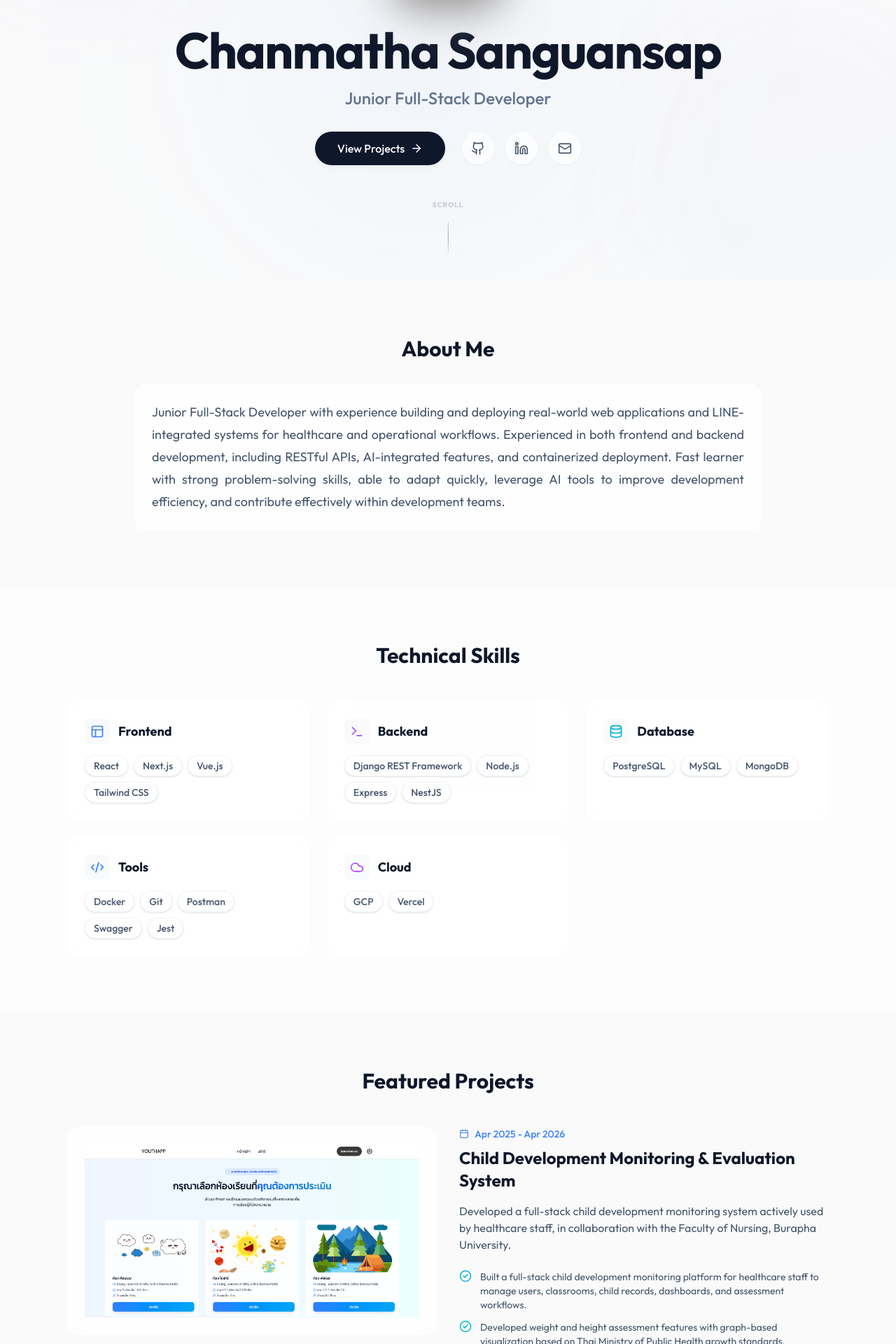
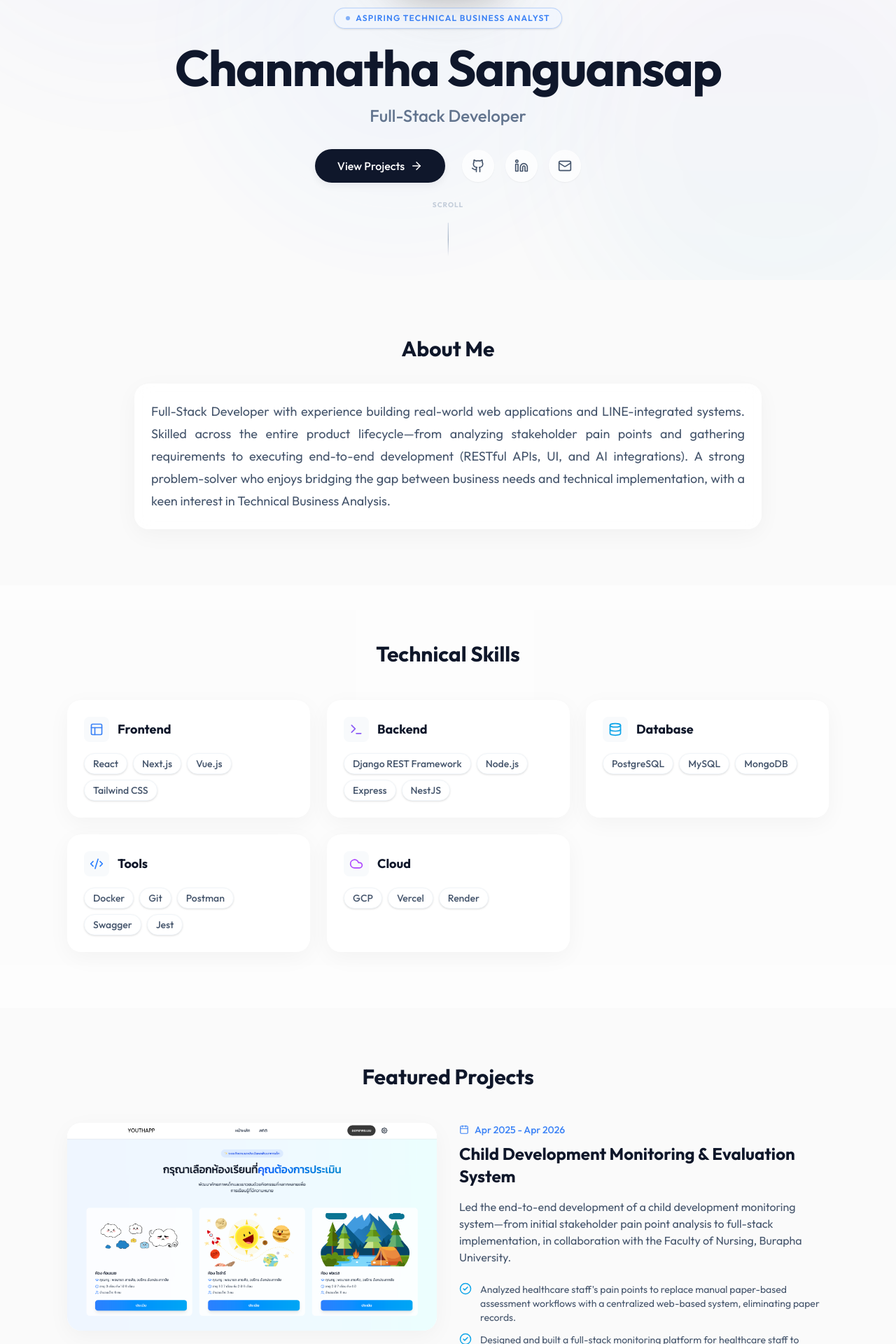
Before and after one commit to chanmathaearth/portfolio_chanmatha, a React (Vite) app: page / in a window 1280 px wide. Shown: the part 400-2320 px from the top of the page at 70% size. Built offline with nearby package versions, Linux system fonts and the light colour scheme.

Commit message:
feat(ui): revamp UI with vibrant theme, scroll animations, and performance optimizations

```diff
--- a/src/data/portfolio.ts
+++ b/src/data/portfolio.ts
@@ -4,9 +4,10 @@ import studforceImg from "../assets/studforce.png";
 
 export const portfolioData: PortfolioData = {
   name: "Chanmatha Sanguansap",
-  role: "Junior Full-Stack Developer",
-  summary:
-    "Junior Full-Stack Developer with experience building and deploying real-world web applications and LINE-integrated systems for healthcare and operational workflows. Experienced in both frontend and backend development, including RESTful APIs, AI-integrated features, and containerized deployment. Fast learner with strong problem-solving skills, able to adapt quickly, leverage AI tools to improve development efficiency, and contribute effectively within development teams.",
+  role: "Full-Stack Developer",
+  tagline: "Aspiring Technical Business Analyst",
+summary:
+  "Full-Stack Developer with experience building real-world web applications and LINE-integrated systems. Skilled across the entire product lifecycle—from analyzing stakeholder pain points and gathering requirements to executing end-to-end development (RESTful APIs, UI, and AI integrations). A strong problem-solver who enjoys bridging the gap between business needs and technical implementation, with a keen interest in Technical Business Analysis.",
   contact: {
     phone: "0631174147",
     email: "chanmathaearth@gmail.com",
@@ -32,22 +33,22 @@ export const portfolioData: PortfolioData = {
     },
     {
       category: "Cloud",
-      skills: ["GCP", "Vercel"],
+      skills: ["GCP", "Vercel", "Render"],
     },
   ],
   projects: [
     {
       title: "Child Development Monitoring & Evaluation System",
       date: "Apr 2025 - Apr 2026",
-      description:
-        "Developed a full-stack child development monitoring system actively used by healthcare staff, in collaboration with the Faculty of Nursing, Burapha University.",
-      highlights: [
-    "Built a full-stack child development monitoring platform for healthcare staff to manage users, classrooms, child records, dashboards, and assessment workflows.",
-    "Developed weight and height assessment features with graph-based visualization based on Thai Ministry of Public Health growth standards.",
-    "Integrated LINE LIFF and Gemini LLM to build a parent-facing chatbot, allowing parents to securely access personalized child development data through LINE.",
-    "Replaced manual paper-based assessment workflows with a centralized web-based system, eliminating paper records and improving data accessibility for healthcare staff.",
-    "Deployed containerized applications using Docker on GCP VM and Vercel."
-      ],
+description:
+  "Led the end-to-end development of a child development monitoring system—from initial stakeholder pain point analysis to full-stack implementation, in collaboration with the Faculty of Nursing, Burapha University.",
+highlights: [
+  "Analyzed healthcare staff's pain points to replace manual paper-based assessment workflows with a centralized web-based system, eliminating paper records.",
+  "Designed and built a full-stack monitoring platform for healthcare staff to manage users, classrooms, child records, dashboards, and assessment workflows.",
+  "Implemented weight and height assessment features with graph-based visualization based on Thai Ministry of Public Health growth standards.",
+  "Integrated LINE LIFF and Gemini LLM to build a parent-facing chatbot, allowing parents to securely access personalized child development data through LINE.",
+  "Successfully deployed containerized applications using Docker on GCP VM and Vercel for production use."
+],
       tech: ["React", "Django REST Framework", "MySQL", "Docker", "GCP", "LINE API", "LIFF", "LLM Gemini"],
       links: {
         github: "https://github.com/chanmathaearth/Youthapp",
--- a/src/index.css
+++ b/src/index.css
@@ -2,9 +2,9 @@
 @import "tailwindcss";
 
 @theme {
-  --color-accent-blue: #3b82f6;
-  --color-accent-purple: #a855f7;
-  --color-accent-cyan: #06b6d4;
+  --color-accent-blue: #3b82f6; /* blue-500 */
+  --color-accent-purple: #8b5cf6; /* violet-500 */
+  --color-accent-cyan: #0ea5e9; /* sky-500 */
 
   --animate-fade-in: fadeIn 0.5s ease-out forwards;
   --animate-slide-up: slideUp 0.5s ease-out forwards;
@@ -39,11 +39,15 @@ body {
 }
 
 .glass-card {
-  background-color: rgba(255, 255, 255, 0.7);
+  background-color: rgba(255, 255, 255, 0.85);
   backdrop-filter: blur(12px);
-  border: 1px solid rgba(255, 255, 255, 0.2);
-  border-radius: 1rem; /* rounded-2xl */
-  padding: 1.5rem; /* p-6 */
+  -webkit-backdrop-filter: blur(12px);
+  border: none;
+  border-radius: 1.25rem;
+  padding: 1.5rem;
+  box-shadow: 0 8px 32px rgba(0, 0, 0, 0.04);
+  transform: translateZ(0); /* Hardware acceleration */
+  will-change: transform, box-shadow;
   transition-property: all;
   transition-timing-function: cubic-bezier(0.4, 0, 0.2, 1);
   transition-duration: 300ms;
@@ -51,8 +55,7 @@ body {
 
 .glass-card:hover {
   transform: translateY(-0.25rem);
-  box-shadow: 0 10px 15px -3px rgba(0, 0, 0, 0.1), 0 4px 6px -4px rgba(0, 0, 0, 0.1); /* shadow-lg */
-  border-color: rgba(255, 255, 255, 0.4);
+  box-shadow: 0 12px 40px rgba(0, 0, 0, 0.08); /* deeper, softer shadow on hover */
 }
 
 .section-padding {
@@ -83,10 +86,12 @@ body {
 
 .blob {
   position: absolute;
-  width: 500px;
-  height: 500px;
-  background: linear-gradient(180deg, rgba(59, 130, 246, 0.2) 0%, rgba(168, 85, 247, 0.2) 100%);
+  width: 600px;
+  height: 600px;
+  background: radial-gradient(circle, rgba(59, 130, 246, 0.15) 0%, rgba(139, 92, 246, 0.15) 100%);
   filter: blur(80px);
   border-radius: 50%;
   z-index: -1;
+  transform: translateZ(0); /* Hardware acceleration */
+  will-change: transform;
 }
--- a/src/sections/About.tsx
+++ b/src/sections/About.tsx
@@ -1,4 +1,5 @@
 import { Section } from "../components/Section";
+import { motion } from "framer-motion";
 import { portfolioData } from "../data/portfolio";
 
 export const About = () => {
@@ -6,11 +7,17 @@ export const About = () => {
     <Section id="about">
       <div className="max-w-4xl mx-auto">
         <h2 className="text-3xl font-bold mb-8 text-center">About Me</h2>
-        <div className="glass-card">
+        <motion.div
+          initial={{ opacity: 0, scale: 0.95 }}
+          whileInView={{ opacity: 1, scale: 1 }}
+          viewport={{ once: true, margin: "-50px" }}
+          transition={{ duration: 0.6, ease: "easeOut" }}
+          className="glass-card"
+        >
           <p className="text-lg leading-8 text-slate-600 text-justify">
             {portfolioData.summary}
           </p>
-        </div>
+        </motion.div>
       </div>
     </Section>
   );
--- a/src/sections/Hero.tsx
+++ b/src/sections/Hero.tsx
@@ -10,37 +10,34 @@ export const Hero = () => {
       {/* Background Animated Glow */}
       <motion.div
         animate={{
-          scale: [1, 1.2, 1],
-          x: [0, 50, 0],
-          y: [0, 30, 0],
+          scale: [1, 1.05, 1],
+          opacity: [0.6, 0.8, 0.6],
         }}
         transition={{
-          duration: 20,
+          duration: 10,
           repeat: Infinity,
-          ease: "linear"
+          ease: "easeInOut"
         }}
-        className="absolute top-1/4 left-1/4 w-[500px] h-[500px] bg-accent-blue/5 blur-[120px] rounded-full pointer-events-none"
+        style={{ willChange: "transform, opacity" }}
+        className="absolute top-1/4 left-1/4 w-[500px] h-[500px] bg-accent-blue/5 blur-[80px] rounded-full pointer-events-none transform-gpu"
       />
 
       {/* Background Blobs with Slow Floating Motion */}
       <motion.div
         animate={{
-          y: [0, -20, 0],
-          x: [0, 10, 0],
-          rotate: [0, 5, 0]
+          y: [0, -15, 0],
         }}
-        transition={{ duration: 15, repeat: Infinity, ease: "easeInOut" }}
-        className="blob top-[-10%] left-[-10%] opacity-20"
+        transition={{ duration: 12, repeat: Infinity, ease: "easeInOut" }}
+        style={{ willChange: "transform" }}
+        className="blob top-[-10%] left-[-10%] opacity-20 transform-gpu"
       />
       <motion.div
         animate={{
-          y: [0, 20, 0],
-          x: [0, -15, 0],
-          rotate: [0, -5, 0]
+          y: [0, 15, 0],
         }}
-        transition={{ duration: 18, repeat: Infinity, ease: "easeInOut" }}
-        className="blob bottom-[-10%] right-[-10%] opacity-15"
-        style={{ background: 'linear-gradient(180deg, rgba(168, 85, 247, 0.2) 0%, rgba(6, 182, 212, 0.2) 100%)' }}
+        transition={{ duration: 15, repeat: Infinity, ease: "easeInOut" }}
+        style={{ background: 'linear-gradient(180deg, rgba(168, 85, 247, 0.2) 0%, rgba(6, 182, 212, 0.2) 100%)', willChange: "transform" }}
+        className="blob bottom-[-10%] right-[-10%] opacity-20 transform-gpu"
       />
 
       <div className="max-w-4xl mx-auto px-6 text-center z-10">
@@ -76,12 +73,24 @@ export const Hero = () => {
             </div>
           </motion.div>
         </motion.div>
-
+        {portfolioData.tagline && (
+          <motion.div
+            initial={{ opacity: 0, y: 20 }}
+            animate={{ opacity: 1, y: 0 }}
+            transition={{ delay: 0.15, duration: 0.6 }}
+            className="mb-5"
+          >
+            <span className="inline-flex items-center gap-2 px-4 py-1.5 rounded-full text-xs font-semibold uppercase tracking-widest border border-accent-blue/30 text-accent-blue bg-blue-50/50 backdrop-blur-sm shadow-sm">
+              <span className="w-1.5 h-1.5 rounded-full bg-accent-blue animate-pulse" />
+              {portfolioData.tagline}
+            </span>
+          </motion.div>
+        )}
         <motion.h1
           initial={{ opacity: 0, y: 20 }}
           animate={{ opacity: 1, y: 0 }}
           transition={{ delay: 0.2, duration: 0.8 }}
-          className="text-5xl md:text-7xl font-bold mb-4 tracking-tight"
+          className="text-5xl md:text-7xl font-bold mb-4 tracking-tight text-slate-900"
         >
           {portfolioData.name}
         </motion.h1>
--- a/src/sections/Projects.tsx
+++ b/src/sections/Projects.tsx
@@ -1,6 +1,7 @@
 import { Section } from "../components/Section";
+import { motion } from "framer-motion";
 import { portfolioData } from "../data/portfolio";
-import { ExternalLink, Calendar, CheckCircle2 } from "lucide-react";
+import { ExternalLink, Calendar, CheckCircle2, PlayCircle } from "lucide-react";
 import { GithubIcon } from "../components/Icons";
 
 export const Projects = () => {
@@ -10,32 +11,49 @@ export const Projects = () => {
         <h2 className="text-3xl font-bold mb-12 text-center">Featured Projects</h2>
         <div className="grid grid-cols-1 gap-12">
           {portfolioData.projects.map((project, index) => (
-            <div key={index} className="grid grid-cols-1 lg:grid-cols-2 gap-8 items-start">
+            <motion.div
+              initial={{ opacity: 0, y: 30 }}
+              whileInView={{ opacity: 1, y: 0 }}
+              viewport={{ once: true, margin: "-100px" }}
+              transition={{ duration: 0.6, delay: index * 0.2, ease: "easeOut" }}
+              key={index}
+              className="grid grid-cols-1 lg:grid-cols-2 gap-8 items-start"
+            >
               {/* Project Image */}
-                                <a href={project.links.web} target="_blank" rel="noopener noreferrer">
-              <div className="glass-card p-0 overflow-hidden aspect-video bg-white flex items-start justify-center relative group border border-slate-100">
+              <div className="glass-card p-0 overflow-hidden aspect-video bg-slate-50 flex items-start justify-center relative group">
+                {/* Main Image Link */}
+                <a href={project.links.demo || project.links.web || project.links.github} target="_blank" rel="noopener noreferrer" className="absolute inset-0 z-0 block">
                   {project.image ? (
                       <img src={project.image} alt={project.title} className="w-full h-full object-cover object-top transition-transform duration-500 group-hover:scale-105" />
                   ) : (
-                  <div className="text-slate-400 font-medium transition-transform duration-500 group-hover:scale-110">
+                    <div className="w-full h-full flex items-center justify-center text-slate-400 font-medium transition-transform duration-500 group-hover:scale-110">
                       {project.title} Preview
                     </div>
                   )}
+                </a>
+
                 {/* Overlay with links on hover */}
-                <div className="absolute inset-0 bg-slate-900/40 opacity-0 group-hover:opacity-100 transition-opacity duration-300 flex items-center justify-center gap-4">
+                <div className="absolute inset-0 bg-slate-900/40 opacity-0 group-hover:opacity-100 transition-opacity duration-300 flex items-center justify-center z-20 pointer-events-none">
+                  <div className="flex items-center gap-4 pointer-events-auto">
+                    {project.links?.demo && (
+                      <a href={project.links.demo} target="_blank" rel="noopener noreferrer" className="px-4 py-3 bg-white rounded-full text-slate-900 hover:scale-110 transition-transform shadow-xl flex items-center gap-2 font-bold">
+                        <PlayCircle size={20} className="text-accent-cyan" />
+                        Watch Demo
+                      </a>
+                    )}
                     {project.links?.github && (
-                    <a href={project.links.github} target="_blank" rel="noopener noreferrer" className="p-3 bg-white rounded-full text-slate-900 hover:scale-110 transition-transform">
+                      <a href={project.links.github} target="_blank" rel="noopener noreferrer" className="p-3 bg-white rounded-full text-slate-900 hover:scale-110 transition-transform shadow-xl" title="Source Code">
                         <GithubIcon size={20} />
                       </a>
                     )}
-                  {project.links?.demo && (
-                    <a href={project.links.demo} target="_blank" rel="noopener noreferrer" className="p-3 bg-white rounded-full text-slate-900 hover:scale-110 transition-transform">
+                    {project.links?.web && (
+                      <a href={project.links.web} target="_blank" rel="noopener noreferrer" className="p-3 bg-white rounded-full text-slate-900 hover:scale-110 transition-transform shadow-xl" title="Live Site">
                         <ExternalLink size={20} />
                       </a>
                     )}
                   </div>
                 </div>
-              </a>
+              </div>
 
               {/* Project Info */}
               <div>
@@ -63,7 +81,7 @@ export const Projects = () => {
                   ))}
                 </div>
               </div>
-            </div>
+            </motion.div>
           ))}
         </div>
       </div>
--- a/src/sections/Skills.tsx
+++ b/src/sections/Skills.tsx
@@ -1,4 +1,5 @@
 import { Section } from "../components/Section";
+import { motion } from "framer-motion";
 import { portfolioData } from "../data/portfolio";
 import { Code2, Database, Terminal, Cloud, Layout } from "lucide-react";
 
@@ -19,8 +20,16 @@ export const Skills = () => {
       <div className="max-w-6xl mx-auto">
         <h2 className="text-3xl font-bold mb-12 text-center">Technical Skills</h2>
         <div className="grid grid-cols-1 md:grid-cols-2 lg:grid-cols-3 gap-6">
-          {portfolioData.skills.map((group) => (
-            <div key={group.category} className="glass-card">
+          {portfolioData.skills.map((group, index) => (
+            <motion.div
+              initial={{ opacity: 0, scale: 0.9, y: 20 }}
+              whileInView={{ opacity: 1, scale: 1, y: 0 }}
+              viewport={{ once: true, margin: "-50px" }}
+              transition={{ duration: 0.5, delay: index * 0.1, ease: "easeOut" }}
+              whileHover={{ scale: 1.02 }}
+              key={group.category}
+              className="glass-card"
+            >
               <div className="flex items-center gap-3 mb-4">
                 <div className="p-2 bg-slate-50 rounded-lg">
                   {getIcon(group.category)}
@@ -29,15 +38,19 @@ export const Skills = () => {
               </div>
               <div className="flex flex-wrap gap-2">
                 {group.skills.map((skill) => (
-                  <span
+                  <motion.span
+                    initial={{ opacity: 0 }}
+                    whileInView={{ opacity: 1 }}
+                    transition={{ delay: 0.3 + Math.random() * 0.2 }}
+                    viewport={{ once: true }}
                     key={skill}
-                    className="px-3 py-1 bg-white border border-slate-100 rounded-full text-sm font-medium text-slate-600 shadow-sm"
+                    className="px-3 py-1 bg-white border border-slate-100 rounded-full text-sm font-medium text-slate-600 shadow-sm hover:shadow-md transition-shadow hover:text-accent-blue"
                   >
                     {skill}
-                  </span>
+                  </motion.span>
                 ))}
               </div>
-            </div>
+            </motion.div>
           ))}
         </div>
       </div>
--- a/src/types/index.ts
+++ b/src/types/index.ts
@@ -45,6 +45,7 @@ export interface SkillGroup {
 export interface PortfolioData {
   name: string;
   role: string;
+  tagline: string;
   summary: string;
   contact: {
     phone: string;
```
Also changed, not shown: src/sections/Contact.tsx (+25 -6 lines), src/sections/Education.tsx (+33 -8 lines), src/sections/Experience.tsx (+10 -2 lines), 1 other file (tests, documents, lock files or other folders). Lines whose indentation alone changed are shown as unchanged.
